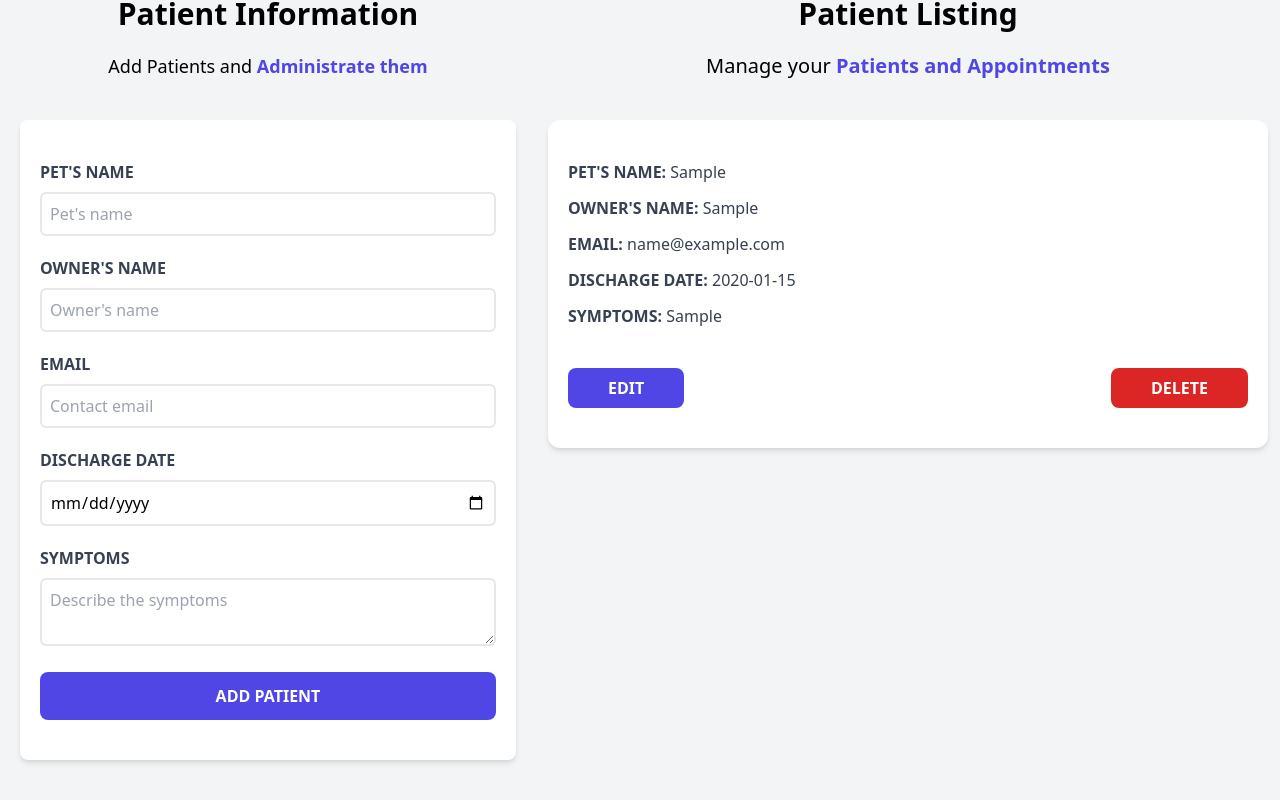
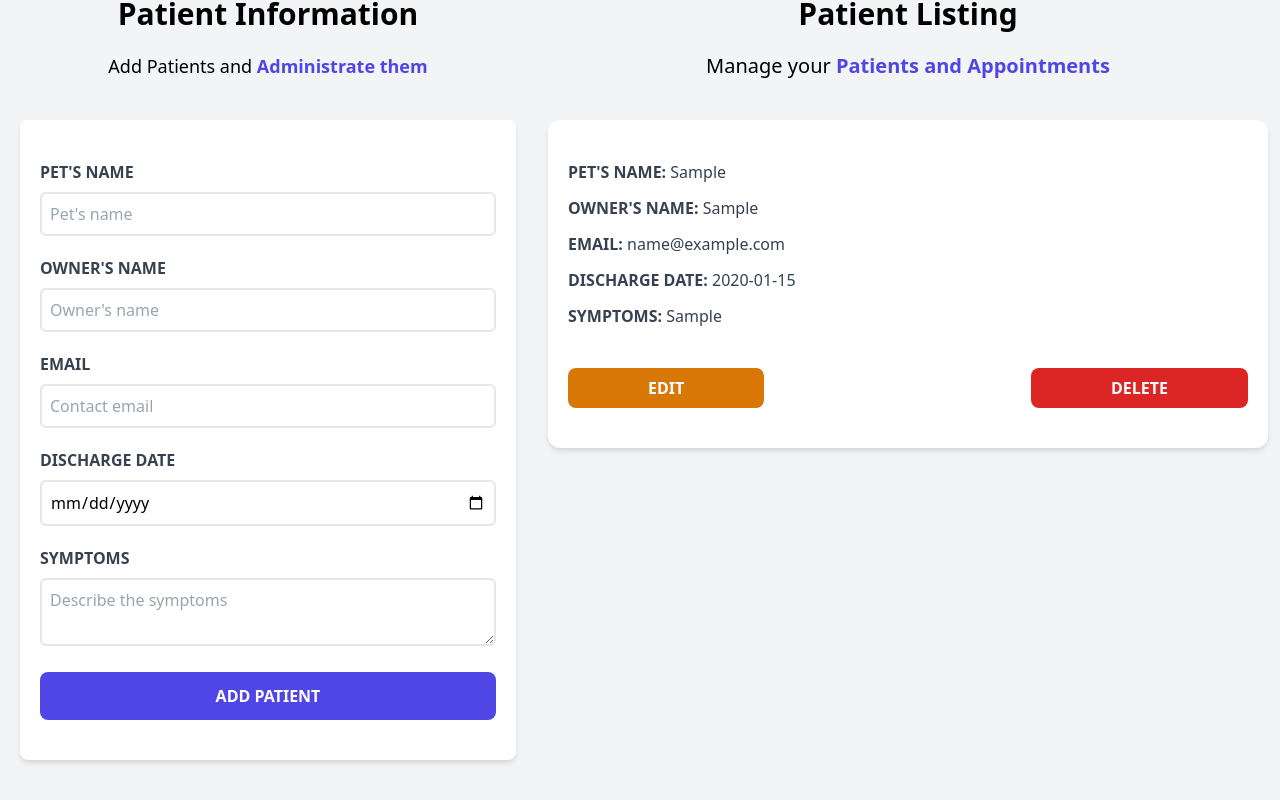
Before and after one commit to listerineh/veterinary-administrator, a React (Vite) app in the folder veterinary-administrator/: page / in a window 1280 px wide. Both pictures are taken after typing "Sample", "Sample", "name@example.com", "2020-01-15", "Sample" into the empty fields and a click on the input "Add Patient". Shown: the part 252-1052 px from the top of the page. Built offline with nearby package versions, Linux system fonts and the light colour scheme.

Commit message:
Change edit button color to yellow.

```diff
--- a/veterinary-administrator/src/components/Header.jsx
+++ b/veterinary-administrator/src/components/Header.jsx
@@ -1,4 +1,5 @@
 function Header() {
+
   return (
     <h1 className="font-black text-6xl text-center md:w-2/3 mx-auto">
       Simple Veterinary {""}
--- a/veterinary-administrator/src/components/Listing.jsx
+++ b/veterinary-administrator/src/components/Listing.jsx
@@ -1,6 +1,6 @@
 import Patient from "./Patient";
 
-function Listing({ patients }) {
+function Listing({ patients, setPatient }) {
 
   return (
     <div className="md:w-1/2 lg:w-3/5">
@@ -25,6 +25,7 @@ function Listing({ patients }) {
                     <Patient
                       key={ patient.id }
                       patient={ patient }
+                      setPatient={ setPatient }
                     />
                   )
                 )
--- a/veterinary-administrator/src/components/Patient.jsx
+++ b/veterinary-administrator/src/components/Patient.jsx
@@ -1,4 +1,4 @@
-function Patient({ patient }) {
+function Patient({ patient, setPatient }) {
 
   const { petsName, ownersName, email, dischargeDate, symptoms } = patient
 
@@ -44,14 +44,15 @@ function Patient({ patient }) {
       >
         <button
           type="button"
-          className="py-2 px-10 bg-indigo-600 hover:bg-indigo-700 text-white font-bold uppercase rounded-lg cursor-pointer transition-all"
+          className="py-2 px-20 bg-yellow-600 hover:bg-yellow-700 text-white font-bold uppercase rounded-lg cursor-pointer transition-all"
+          onClick={ () => setPatient(patient) }
         >
           Edit
         </button>
 
         <button
           type="button"
-          className="py-2 px-10 bg-red-600 hover:bg-red-700 text-white font-bold uppercase rounded-lg cursor-pointer transition-all"
+          className="py-2 px-20 bg-red-600 hover:bg-red-700 text-white font-bold uppercase rounded-lg cursor-pointer transition-all"
         >
           Delete
         </button>
```
